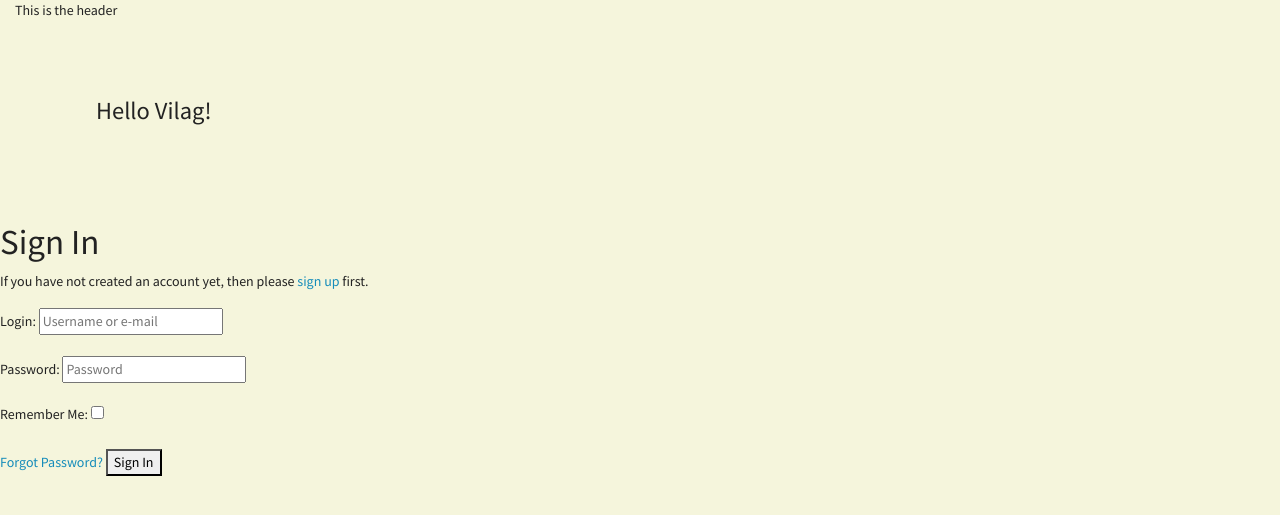
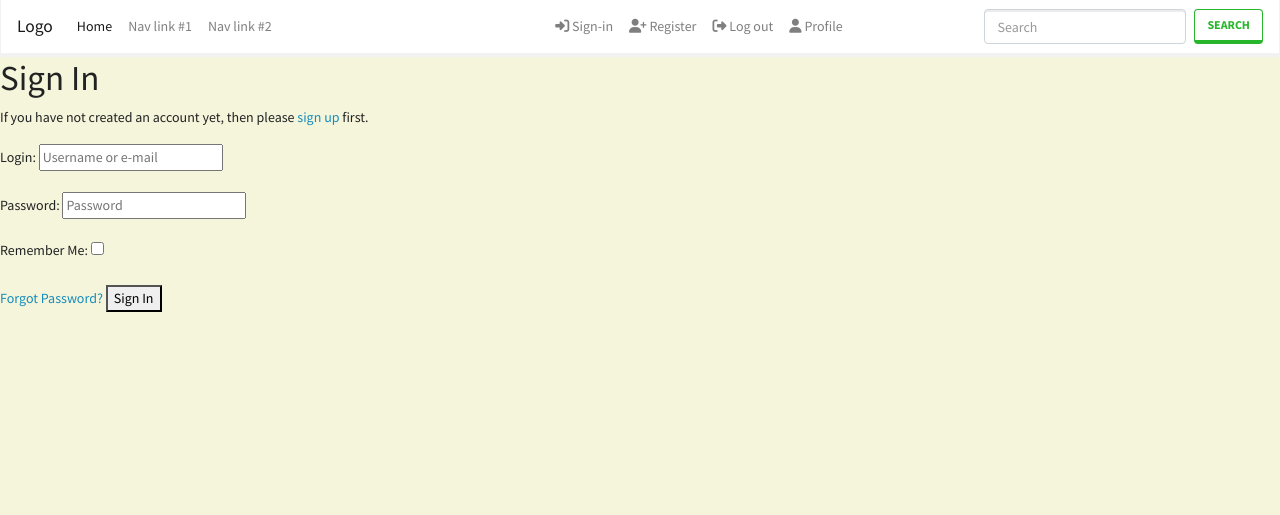
Before and after one commit to Sarosim/nailsalon, a Django app: page /accounts/login/ in a window 1280 px wide. Shown: the top 515 px of the page. Run offline with Django 3.2, Linux system fonts and the light colour scheme; some libraries are stand-ins or nearby versions.

Commit message:
Add Bootstrap navbar with login icons and search

```diff
--- a/home/templates/home/index.html
+++ b/home/templates/home/index.html
@@ -4,5 +4,5 @@
 {% block sub_head_title %} | Home{% endblock %}
 
 {% block content %}
-<h5 class="display-5 text-success">I'm the home page, alias index.html</h5>
+<h3 class="display-5 text-success">I'm the home page, alias index.html</h5>
 {% endblock %}
--- a/static/css/general_styles.css
+++ b/static/css/general_styles.css
@@ -1,3 +1,19 @@
 body {
+    /* Setting navbar hieght and the same padding for the body */
+    --main-navbar-height: 3.5625rem;
+    /* Defining BRAND COLOURS */
+    --brand-colour-primary: #a31852;
+    --brand-colour-secondary: #024e15;
+}
+
+.navbar {
+
+    height: var(--main-navbar-height);
+}
+
+body {
+    /* to give a visible colour to the background for dev */
     background-color: beige;
+
+    padding-top: var(--main-navbar-height)
 }
--- a/templates/base.html
+++ b/templates/base.html
@@ -10,24 +10,18 @@
         {% endblock %}
 
         <!-- BOOTSTRAP  *********  Lumen for testing - for now ******  -->
-    <link
-      rel="stylesheet"
-      href="https://cdnjs.cloudflare.com/ajax/libs/bootswatch/4.5.0/lumen/bootstrap.min.css"
-    />
+        <link rel="stylesheet" href="https://cdnjs.cloudflare.com/ajax/libs/bootswatch/4.5.0/lumen/bootstrap.min.css" />
 
         <!-- FontAwesome 5 - not the kit **** TO BE REPLACED  -->
-    <link
-      rel="stylesheet"
-      href="https://cdnjs.cloudflare.com/ajax/libs/font-awesome/5.13.0/css/all.min.css"
-    />
+        <script src="https://kit.fontawesome.com/732dca80a8.js" crossorigin="anonymous"></script>
+
+        <!-- Favicon -->
+        <link rel="shortcut icon" href="{% static 'images/cube_icon.ico' %}" type="image/x-icon">
 
         <!-- MY CSS -->
         {% block core-css %}
-    <link rel="stylesheet" href="{% static 'css/general_styles.css' %}" />
-    {% endblock %}
-
-    {% block extrta-css %}
-    {% endblock %}
+        <link rel="stylesheet" href="{% static 'css/general_styles.css' %}"/>
+        {% endblock %} {% block extrta-css %} {% endblock %}
 
         <title>Ladybug Nails {% block sub_head_title %}{% endblock %}</title>
 
@@ -39,25 +33,65 @@
         {% endblock %}
     </head>
 <body>
-    <header class="container-fluid fixed-top">
-    <p> This is the header</p>
-
-    {% block header %}
-    {% endblock %}
-
-    </header>
+	{% block header %} {% endblock %}
 
 	<!-- Container for Django messages -->
 	{% if messages %}
 	<div class="message-container"></div>
 	{% endif %}
 
-    <h3 class="p-5 m-5">Hello Vilag!</h3>
+	<nav class="navbar navbar-expand-sm fixed-top navbar-light bg-light">
+		<button class="navbar-toggler" type="button" data-toggle="collapse" data-target="#mainNavbarToggler" aria-controls="navbarTogglerDemo01"
+        aria-expanded="false" aria-label="Toggle navigation">
+        <span class="navbar-toggler-icon"></span>
+        </button>
+		<div class="collapse navbar-collapse" id="mainNavbarToggler">
+			<a class="navbar-brand" href="#">Logo</a>
+			<ul class="navbar-nav mr-auto mt-2 mt-lg-0">
+				<li class="nav-item active">
+					<a class="nav-link" href="#">Home <span class="sr-only">(current)</span></a>
+				</li>
+				<li class="nav-item">
+					<a class="nav-link" href="#">Nav link #1</a>
+				</li>
+				<li class="nav-item">
+					<a class="nav-link" href="#">Nav link #2</a>
+				</li>
+			</ul>
+            <ul class="navbar-nav mx-auto mt-2 mt-lg-0">
+                <li class="nav-item">
+                    <a class="nav-link" href="#">
+                        <i class="fas fa-sign-in-alt"></i>
+                        <span>Sign-in</span>
+                    </a>
+                </li>
+                                <li class="nav-item">
+                    <a class="nav-link" href="#">
+                        <i class="fas fa-user-plus"></i>
+                        <span>Register</span>
+                    </a>
+                </li>
+                                <li class="nav-item">
+                    <a class="nav-link" href="#">
+                        <i class="fas fa-sign-out-alt"></i>
+                        <span>Log out</span>
+                    </a>
+                </li>
+                                <li class="nav-item">
+                    <a class="nav-link" href="#">
+                        <i class="fas fa-user"></i>
+                        <span>Profile</span>
+                    </a>
+                </li>
+            </ul>
+			<form class="form-inline my-2 my-lg-0">
+				<input class="form-control mr-sm-2" type="search" placeholder="Search" aria-label="Search"/>
+				<button class="btn btn-outline-success my-2 my-sm-0" type="submit">Search</button>
+			</form>
+		</div>
+	</nav>
 
-    {% block content %}
-    {% endblock %}
-
-    {% block extra-js-body %}
+	{% block content %} {% endblock %} {% block extra-js-body %}
 	<!-- SCRIPTS at the bottom of the body  -->
 	{% endblock %}
 </body>
```
Also changed, not shown: static/images/cube_icon.ico (added). Lines whose indentation alone changed are shown as unchanged.
